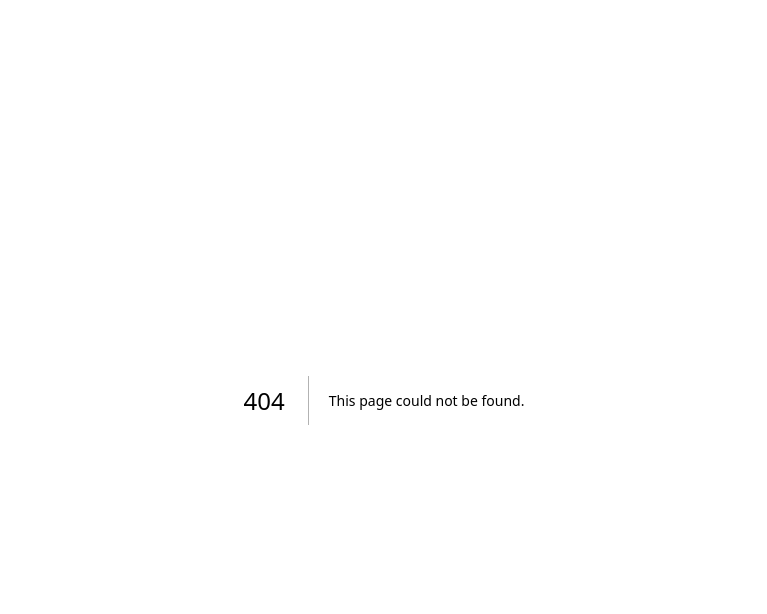
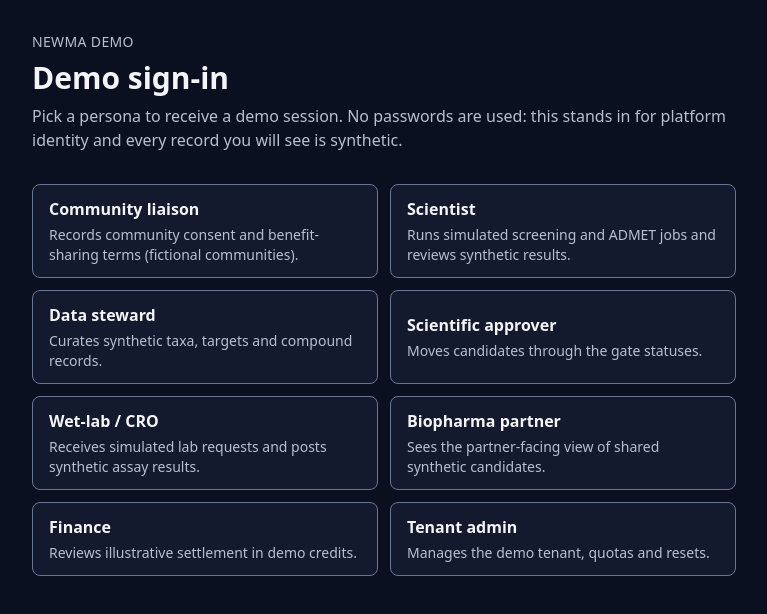
Before and after one commit to LivFul/newma-frontend, a Next.js app: page /access in a window 1280 px wide. Before the commit this address had no page. Shown: the top 614 px of the page, without its empty margins (256-1023 px from the left). Built offline with nearby package versions, Linux system fonts and the light colour scheme.

Commit message:
feat(access): persona sign-in page posting to the BFF

```diff
--- /dev/null
+++ b/src/app/(auth)/access/layout.tsx
@@ -0,0 +1,12 @@
+import type { Metadata } from "next";
+import type { ReactNode } from "react";
+
+export const metadata: Metadata = {
+  title: "Demo sign-in — NEWMA",
+  description: "Pick a persona to enter the NEWMA demo. Synthetic data only; no passwords.",
+  robots: { index: false, follow: false },
+};
+
+export default function AccessLayout({ children }: { children: ReactNode }) {
+  return <>{children}</>;
+}
--- /dev/null
+++ b/src/app/(auth)/access/page.tsx
@@ -0,0 +1,62 @@
+import { Button } from "@/components/ui";
+import { PERSONAS, type Persona } from "@/lib/personas";
+
+// Persona sign-in (prompt §3.1 "Demo sign-in"; IP C-13 stand-in). Plain form posts to the BFF keep
+// this page free of demo imports and of client JS (assumption A-P2-F01). The handler only ever
+// redirects to /demo (P2 review focus 5).
+const SESSIONS_ACTION = "/api/demo/sessions";
+
+const REASON_MESSAGES: Readonly<Record<string, string>> = {
+  expired: "Your demo session has expired. Pick a persona to start a new one.",
+  invalid: "That persona was not recognised. Pick one of the personas below.",
+};
+
+type SearchParams = Promise<Record<string, string | string[] | undefined>>;
+
+function reasonMessage(reason: string | string[] | undefined): string | undefined {
+  return typeof reason === "string" ? REASON_MESSAGES[reason] : undefined;
+}
+
+function PersonaForm({ persona }: { persona: Persona }) {
+  return (
+    <form method="post" action={SESSIONS_ACTION} className="contents">
+      <input type="hidden" name="persona" value={persona.id} />
+      <Button
+        type="submit"
+        variant="secondary"
+        className="h-full w-full flex-col items-start gap-1 px-4 py-3 text-left"
+      >
+        <span className="text-base font-semibold">{persona.label}</span>
+        <span className="text-sm font-normal text-fg-muted">{persona.description}</span>
+      </Button>
+    </form>
+  );
+}
+
+export default async function AccessPage({ searchParams }: { searchParams: SearchParams }) {
+  const message = reasonMessage((await searchParams).reason);
+  return (
+    <main id="main" tabIndex={-1} className="mx-auto w-full max-w-3xl flex-1 space-y-8 p-6 sm:p-8">
+      <header className="space-y-2">
+        <p className="text-sm font-medium uppercase tracking-wide text-fg-muted">NEWMA demo</p>
+        <h1 className="text-3xl font-semibold">Demo sign-in</h1>
+        <p className="text-fg-muted">
+          Pick a persona to receive a demo session. No passwords are used: this stands in for
+          platform identity and every record you will see is synthetic.
+        </p>
+      </header>
+      {message ? (
+        <p role="status" className="rounded-md border border-warning bg-bg-elevated px-4 py-3">
+          {message}
+        </p>
+      ) : null}
+      <ul className="grid list-none gap-3 p-0 sm:grid-cols-2" aria-label="Personas">
+        {PERSONAS.map((persona) => (
+          <li key={persona.id}>
+            <PersonaForm persona={persona} />
+          </li>
+        ))}
+      </ul>
+    </main>
+  );
+}
```
Also changed, not shown: 2 other files (tests, documents, lock files or other folders).
